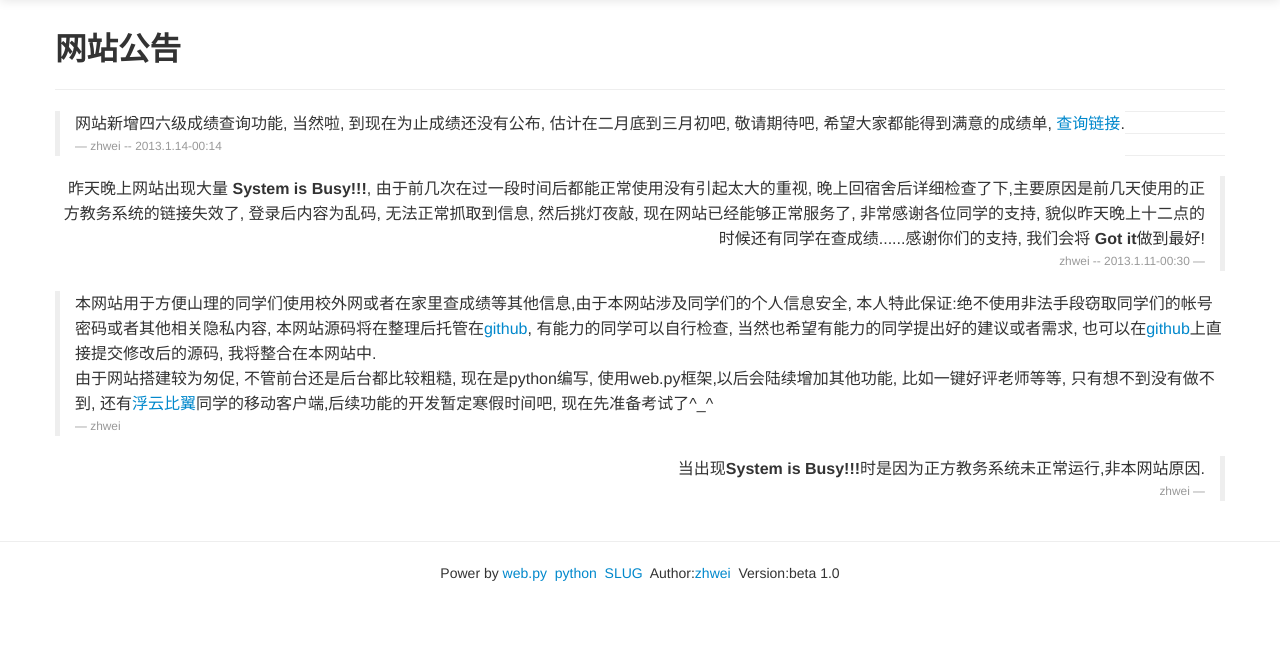
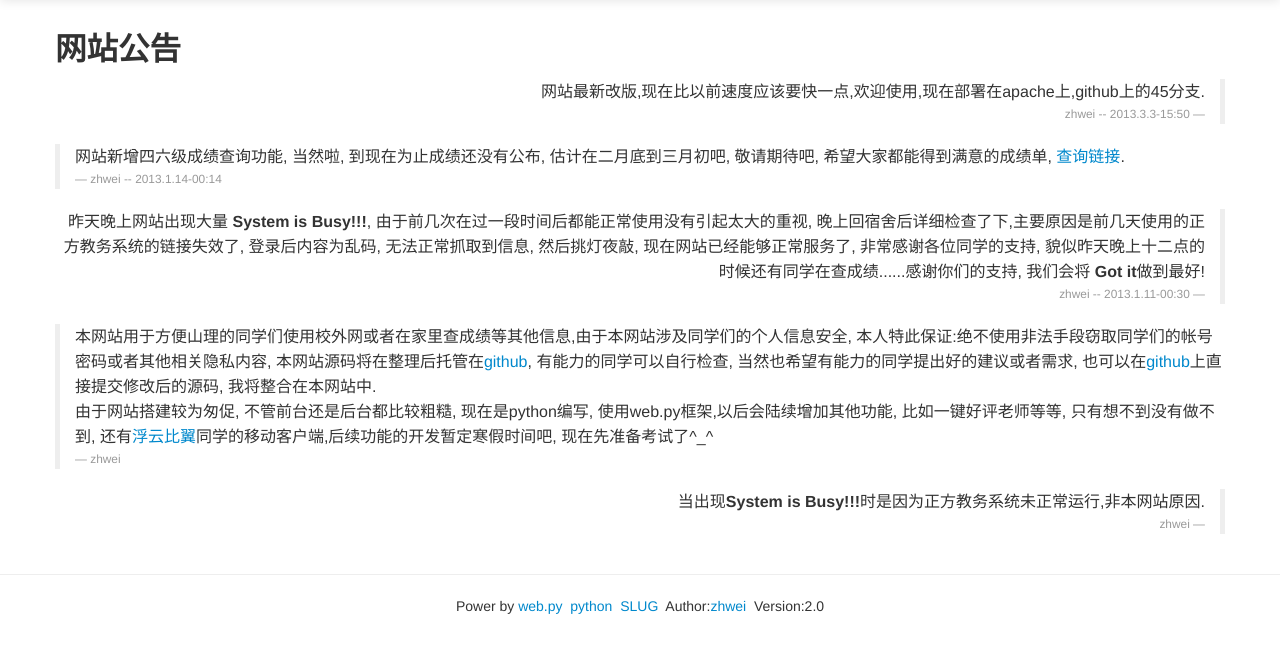
Before and after one commit to zhwei/gotit, a Python web app: template template/notice.html in a window 1280 px wide. Shown: the part 41-694 px from the top of the page. Run offline with Jinja, Linux system fonts and the light colour scheme; the template is opened without the code that fills it, so the values that code supplies are empty; some libraries are stand-ins or nearby versions.

Commit message:
4hao apache version

```diff
--- a/addons/get_CET.py
+++ b/get_CET.py
@@ -5,10 +5,12 @@ import urllib
 import urllib2
 import logging
 from time import ctime
+import os
+DIR = os.path.abspath(os.path.dirname(__file__))
 
 
 def get_proxy():
-    proxy_file = file("addons/proxy.txt")
+    proxy_file = file(DIR + "/proxy.txt")
     line = proxy_file.readlines()
     second = int(str(ctime())[-7:-5])
     proxy = line[second].strip()
--- a/template/cet.html
+++ b/template/cet.html
@@ -112,7 +112,7 @@ $def with (form)
         <a href="http://python.org/" target="_blank">python</a>&nbsp;
         <a href="http://sdutlinux.org" target="_blank">SLUG</a>&nbsp;
         Author:<a href="http://zhwei.42qu.com" target="_blank">zhwei</a>&nbsp;
-        Version:beta 1.0
+        Version:2.0
       </center>
     </div> <!-- /container -->
 	<script type="text/javascript" src="http://www.bootcss.com/assets/js/jquery.js"></script>
--- a/template/cet_raise.html
+++ b/template/cet_raise.html
@@ -101,7 +101,7 @@
         <a href="http://python.org/" target="_blank">python</a>&nbsp;
         <a href="http://sdutlinux.org" target="_blank">SLUG</a>&nbsp;
         Author:<a href="http://zhwei.42qu.com" target="_blank">zhwei</a>&nbsp;
-        Version:beta 1.0
+        Version:2.0
       </center>
     </div> <!-- /container -->
 	<script type="text/javascript" src="http://www.bootcss.com/assets/js/jquery.js"></script>
--- a/template/contact.html
+++ b/template/contact.html
@@ -68,7 +68,7 @@
         <a href="http://python.org/" target="_blank">python</a>&nbsp;
         <a href="http://sdutlinux.org" target="_blank">SLUG</a>&nbsp;
         Author:<a href="http://zhwei.42qu.com" target="_blank">zhwei</a>&nbsp;
-        Version:beta 1.0
+        Version:2.0
       </center>
     </div>
 	<script type="text/javascript" src="http://www.bootcss.com/assets/js/jquery.js"></script>
--- a/template/index.html
+++ b/template/index.html
@@ -83,7 +83,7 @@ $def with (form)
     <hr>
     <form name="main" method="post" accept-charset="utf-8" class="form-signin">
       <div class="alert alert-success">
-		  <h3>四六级成绩查询系统已更新,欢迎使用-<a href="http://gotit.asia/cet"><strong>CET</strong></a></h3>
+		  <h3>Got it最新改版,欢迎使用-<a href="http://gotit.asia/cet"><strong>CET</strong></a></h3>
       </div>
       $if not form.valid:
         <p class="alert alert-danger">输入错误:</p>
@@ -111,7 +111,7 @@ $def with (form)
         <a href="http://python.org/" target="_blank">python</a>&nbsp;
         <a href="http://sdutlinux.org" target="_blank">SLUG</a>&nbsp;
         Author:<a href="http://zhwei.42qu.com" target="_blank">zhwei</a>&nbsp;
-        Version:beta 1.0
+        Version:2.0
       </center>
     </div> <!-- /container -->
 	<script type="text/javascript" src="http://www.bootcss.com/assets/js/jquery.js"></script>
--- a/template/notice.html
+++ b/template/notice.html
@@ -47,22 +47,25 @@
     <div id="container" class= "container">
 
       <h2>网站公告</h2>
-      <hr>
       <ul class="unstyled">
+        <li>
+          <blockquote class="pull-right">
+            <p>网站最新改版,现在比以前速度应该要快一点,欢迎使用,现在部署在apache上,github上的45分支.</p>
+            <small>zhwei -- 2013.3.3-15:50</small>
+          </blockquote>
+        </li>
         <li>
           <blockquote class="pull-left">
             <p>网站新增四六级成绩查询功能, 当然啦, 到现在为止成绩还没有公布, 估计在二月底到三月初吧, 敬请期待吧, 希望大家都能得到满意的成绩单, <a href="http://gotit.asia/cet">查询链接</a>.</p>
             <small>zhwei -- 2013.1.14-00:14</small>
           </blockquote>
         </li>
-        <hr>
         <li>
           <blockquote class="pull-right">
 			         <p>昨天晚上网站出现大量<strong> System is Busy!!!</strong>, 由于前几次在过一段时间后都能正常使用没有引起太大的重视, 晚上回宿舍后详细检查了下,主要原因是前几天使用的正方教务系统的链接失效了, 登录后内容为乱码, 无法正常抓取到信息, 然后挑灯夜敲, 现在网站已经能够正常服务了, 非常感谢各位同学的支持, 貌似昨天晚上十二点的时候还有同学在查成绩......感谢你们的支持, 我们会将 <strong>Got it</strong>做到最好!</p>
             <small>zhwei -- 2013.1.11-00:30</small>
           </blockquote>
         </li>
-        <hr>
         <li>
           <blockquote class="pull-left">
             <p>本网站用于方便山理的同学们使用校外网或者在家里查成绩等其他信息,由于本网站涉及同学们的个人信息安全, 本人特此保证:绝不使用非法手段窃取同学们的帐号密码或者其他相关隐私内容, 本网站源码将在整理后托管在<a href="https://github.com/zhwei/zhengfang" target="_blank">github</a>, 有能力的同学可以自行检查, 当然也希望有能力的同学提出好的建议或者需求, 也可以在<a href="https://github.com/zhwei/zhengfang" target="_blank">github</a>上直接提交修改后的源码, 我将整合在本网站中. </p>
@@ -70,7 +73,6 @@
             <small>zhwei</small>
           </blockquote>
         </li>
-        <hr>
         <li>
           <blockquote class="pull-right">
             <p>当出现<strong>System is Busy!!!</strong>时是因为正方教务系统未正常运行,非本网站原因.</p>
@@ -92,7 +94,7 @@
       <a href="http://python.org/" target="_blank">python</a>&nbsp;
       <a href="http://sdutlinux.org" target="_blank">SLUG</a>&nbsp;
       Author:<a href="http://zhwei.42qu.com" target="_blank">zhwei</a>&nbsp;
-      Version:beta 1.0
+      Version:2.0
     </center>
 <!-- baidu sitecenter   -->
     <div style="display: none;">
--- a/template/result_list.html
+++ b/template/result_list.html
@@ -66,7 +66,7 @@ $def with(items,lis)
       <a href="http://python.org/" target="_blank">python</a>&nbsp;
       <a href="http://sdutlinux.org" target="_blank">SLUG</a>&nbsp;
       Author:<a href="http://zhwei.42qu.com" target="_blank">zhwei</a>&nbsp;
-      Version:beta 1.0
+      Version:2.0
     </center>
 	<script type="text/javascript" src="http://www.bootcss.com/assets/js/jquery.js"></script>
 	<script type="text/javascript" src="http://www.bootcss.com/assets/js/bootstrap.min.js"></script>
```
Also changed, not shown: code.py (+11 -5 lines), BeautifulSoup.py (renamed from addons/BeautifulSoup.py), cache.py (renamed from addons/cache.py), calc_GPA.py (renamed from addons/calc_GPA.py), get_link.py (renamed from addons/get_link.py), gpa.py (renamed from addons/gpa.py), proxy.txt (renamed from addons/proxy.txt), proxy1.txt (renamed from addons/proxy1.txt), zheng.py (renamed from addons/zheng.py), 3 other files.
